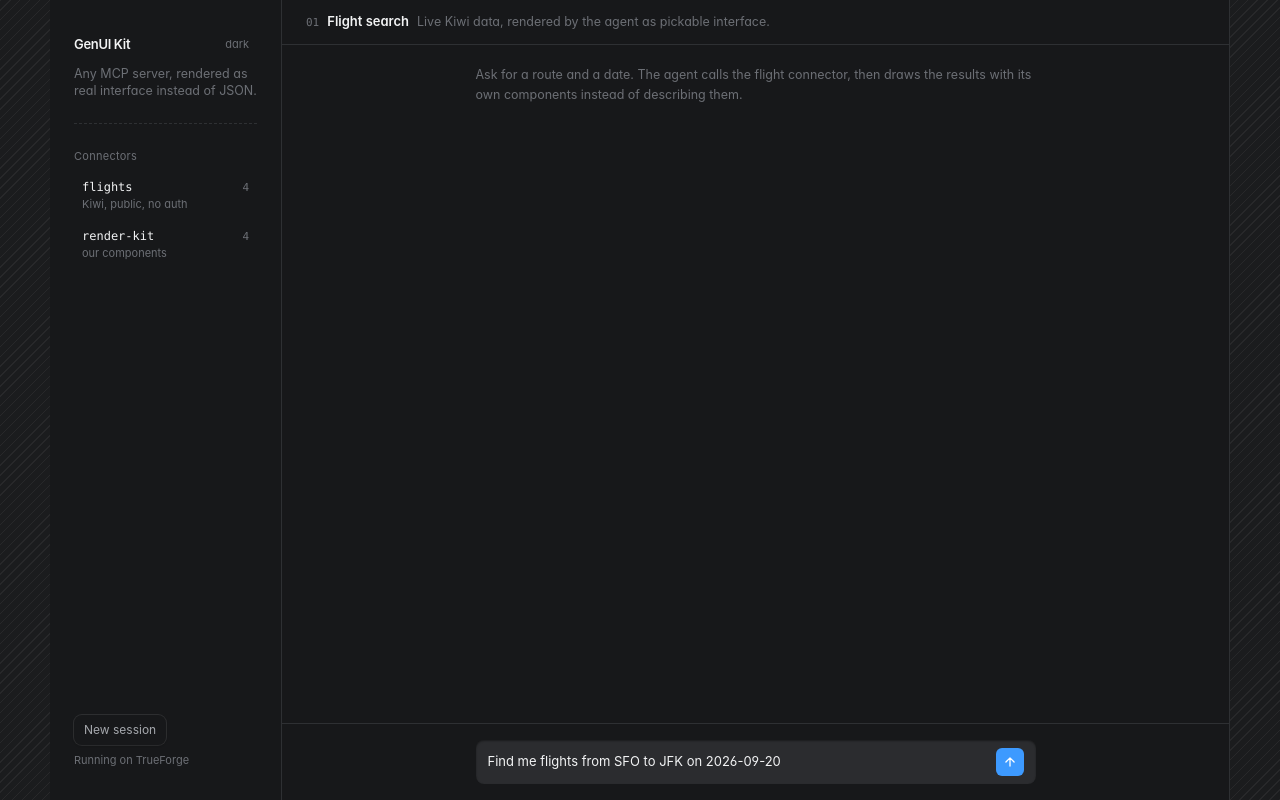
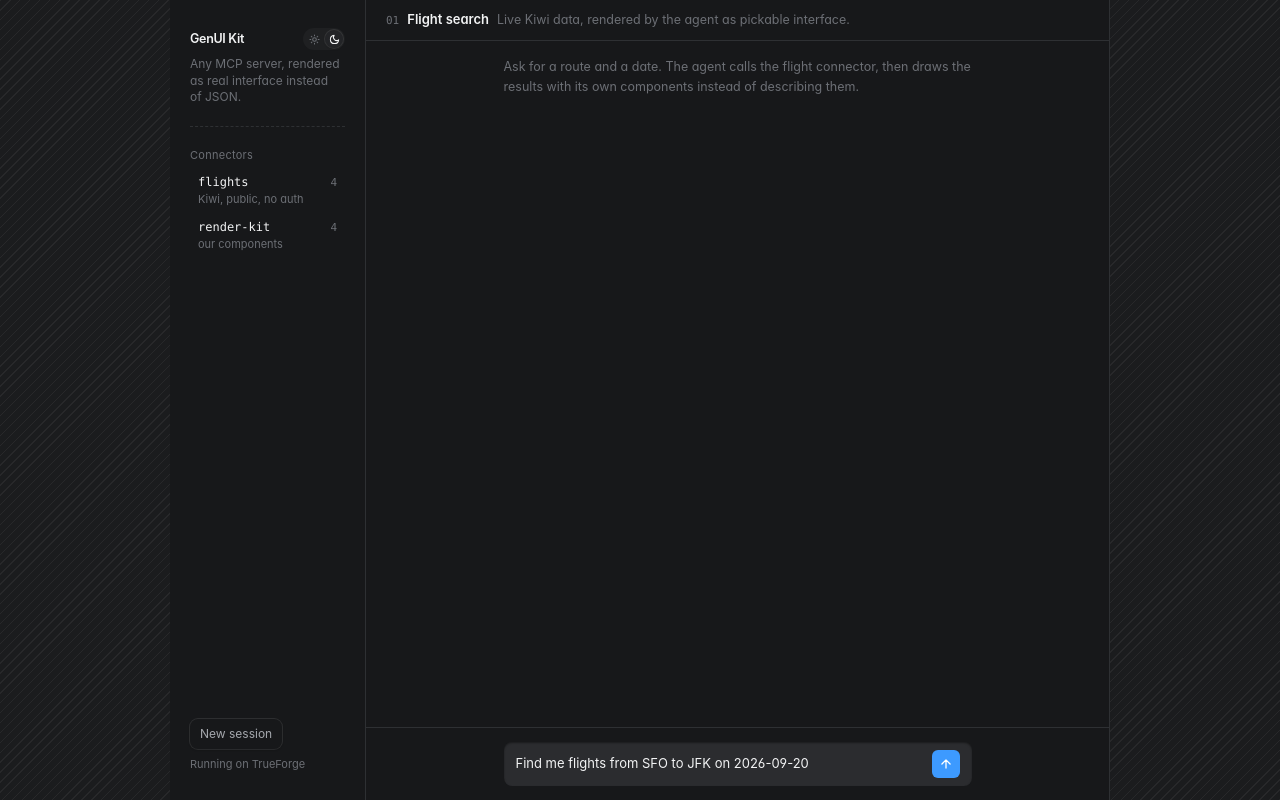
Before and after one commit to Gmin2/drawn, a React (Vite) app in the folder ui/: page / in a window 1280 px wide. Built offline with nearby package versions, Linux system fonts and the light colour scheme.

Commit message:
tighten layout and add light mode toggle

```diff
--- a/ui/src/App.tsx
+++ b/ui/src/App.tsx
@@ -163,7 +163,7 @@ export default function App() {
   return (
     <Shell onReset={reset}>
       <div className="flex min-h-0 flex-1 flex-col">
-        <header className="flex items-baseline gap-2 border-b border-[var(--line)] px-6 py-3">
+        <header className="flex items-baseline gap-2 border-b border-[var(--line)] px-5 py-2.5">
           <span className="font-mono text-[11px] tabular-nums text-[var(--ink-3)]">01</span>
           <h1 className="text-[13px] font-semibold">Flight search</h1>
           <p className="truncate text-[12.5px] text-[var(--ink-3)]">
@@ -171,8 +171,8 @@ export default function App() {
           </p>
         </header>
 
-        <div className="flex-1 overflow-y-auto px-6 py-5">
-          <div className="mx-auto flex w-full max-w-[560px] flex-col gap-3.5">
+        <div className="flex-1 overflow-y-auto px-5 py-4">
+          <div className="mx-auto flex w-full max-w-[468px] flex-col gap-3">
             {bubbles.length === 0 && (
               <p className="text-[12.5px] leading-relaxed text-[var(--ink-3)]">
                 Ask for a route and a date. The agent calls the flight connector, then
@@ -217,9 +217,9 @@ export default function App() {
             e.preventDefault();
             send(input);
           }}
-          className="border-t border-[var(--line)] px-6 py-4"
+          className="border-t border-[var(--line)] px-5 py-3.5"
         >
-          <div className="mx-auto flex w-full max-w-[560px] items-center gap-2 rounded-[var(--radius-control)] bg-[var(--field)] px-3 py-2 shadow-[var(--shadow-inset-field)]">
+          <div className="mx-auto flex w-full max-w-[468px] items-center gap-2 rounded-[var(--radius-control)] bg-[var(--field)] px-3 py-2 shadow-[var(--shadow-inset-field)]">
             <input
               value={input}
               onChange={(e) => setInput(e.target.value)}
--- a/ui/src/components/Shell.tsx
+++ b/ui/src/components/Shell.tsx
@@ -6,6 +6,44 @@ const CONNECTORS: Connector[] = [
   { name: "flights", tools: 4, note: "Kiwi, public, no auth" },
   { name: "render-kit", tools: 4, note: "our components" },
 ];
+
+function ThemeToggle({
+  dark,
+  onChange,
+}: {
+  dark: boolean;
+  onChange: (next: boolean) => void;
+}) {
+  return (
+    <div className="flex items-center gap-0.5 rounded-full bg-[var(--inset)] p-0.5">
+      {[false, true].map((isDark) => (
+        <button
+          key={String(isDark)}
+          type="button"
+          aria-label={isDark ? "Dark mode" : "Light mode"}
+          aria-pressed={dark === isDark}
+          onClick={() => onChange(isDark)}
+          className={`grid size-[18px] place-items-center rounded-full transition-colors duration-150 ${
+            dark === isDark
+              ? "bg-[var(--surface)] text-[var(--ink)] shadow-[var(--shadow-btn)]"
+              : "text-[var(--ink-3)] hover:text-[var(--ink-2)]"
+          }`}
+        >
+          {isDark ? (
+            <svg width="11" height="11" viewBox="0 0 24 24" fill="none" stroke="currentColor" strokeWidth="2.2" strokeLinecap="round" strokeLinejoin="round">
+              <path d="M21 12.8A9 9 0 1 1 11.2 3a7 7 0 0 0 9.8 9.8Z" />
+            </svg>
+          ) : (
+            <svg width="11" height="11" viewBox="0 0 24 24" fill="none" stroke="currentColor" strokeWidth="2.2" strokeLinecap="round" strokeLinejoin="round">
+              <circle cx="12" cy="12" r="4" />
+              <path d="M12 2v2M12 20v2M4.9 4.9l1.4 1.4M17.7 17.7l1.4 1.4M2 12h2M20 12h2M4.9 19.1l1.4-1.4M17.7 6.3l1.4-1.4" />
+            </svg>
+          )}
+        </button>
+      ))}
+    </div>
+  );
+}
 
 export function Shell({
   children,
@@ -22,32 +60,25 @@ export function Shell({
 
   return (
     <div className="hatch flex h-dvh w-full justify-center overflow-hidden">
-      <div className="flex w-full max-w-[1180px] bg-[var(--page)]">
-        <aside className="hidden w-[232px] shrink-0 flex-col border-r border-[var(--line)] px-6 py-8 md:flex">
-          <div className="flex items-center justify-between">
-            <div className="text-[13px] font-semibold tracking-tight">GenUI Kit</div>
-            <button
-              type="button"
-              onClick={() => setDark((d) => !d)}
-              aria-label="Toggle theme"
-              className="rounded-[var(--radius-chip)] px-2 py-1 text-[11px] text-[var(--ink-3)] transition-colors hover:bg-[var(--hover)] hover:text-[var(--ink-2)]"
-            >
-              {dark ? "dark" : "light"}
-            </button>
+      <div className="flex w-full max-w-[940px] bg-[var(--page)]">
+        <aside className="hidden w-[196px] shrink-0 flex-col border-r border-[var(--line)] px-5 py-7 md:flex">
+          <div className="flex items-center justify-between gap-2">
+            <div className="text-[12.5px] font-semibold tracking-tight">GenUI Kit</div>
+            <ThemeToggle dark={dark} onChange={setDark} />
           </div>
 
-          <p className="mt-2 text-[12.5px] leading-snug text-pretty text-[var(--ink-3)]">
+          <p className="mt-1.5 text-[12px] leading-snug text-pretty text-[var(--ink-3)]">
             Any MCP server, rendered as real interface instead of JSON.
           </p>
 
-          <div className="my-6 border-t border-dashed border-[var(--line)]" />
+          <div className="my-5 border-t border-dashed border-[var(--line)]" />
 
           <div className="text-[11px] tracking-wide text-[var(--ink-3)]">Connectors</div>
-          <ul className="mt-2 flex flex-col gap-0.5">
+          <ul className="mt-1.5 flex flex-col gap-0.5">
             {CONNECTORS.map((c) => (
               <li
                 key={c.name}
-                className="flex items-baseline justify-between rounded-[var(--radius-chip)] px-2 py-1.5 transition-colors hover:bg-[var(--hover)]"
+                className="flex items-baseline justify-between rounded-[var(--radius-chip)] px-2 py-1 transition-colors hover:bg-[var(--hover)]"
               >
                 <div className="min-w-0">
                   <div className="truncate font-mono text-[12px] text-[var(--ink)]">
```
